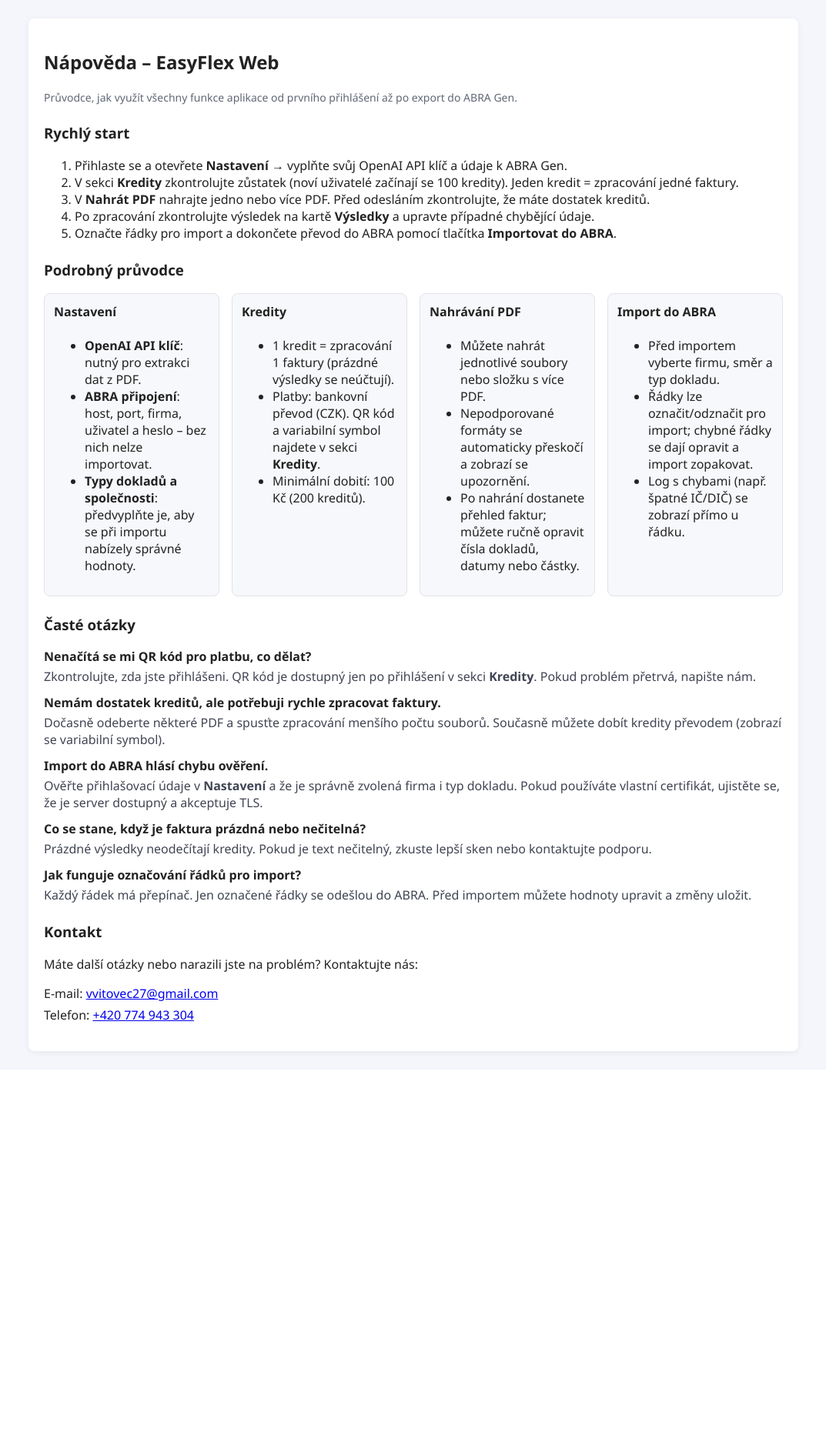
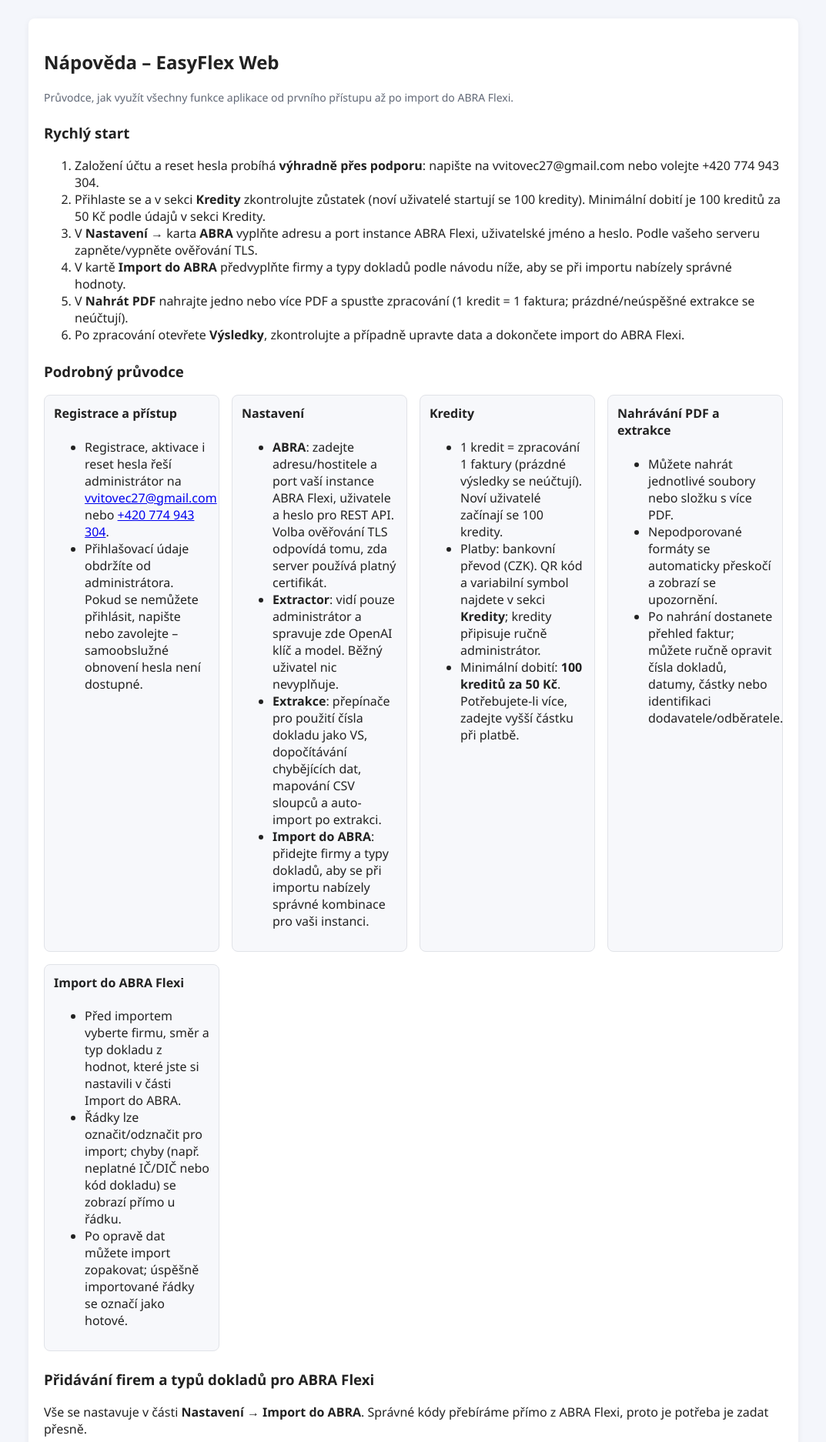
Before and after one commit to vvitovec/EasyFlex-WebApp, a Flask app: page /napoveda in a window 1280 px wide. Shown: the part 46-1920 px from the top of the page at 77% size, without its empty margins (103-1176 px from the left). Before the commit the page ends 1419 px from the top, so only its background shows below. Run offline with Flask 3, Linux system fonts and the light colour scheme.

Commit message:
Update help page guidance for ABRA Flexi

```diff
--- a/webapp/templates/help.html
+++ b/webapp/templates/help.html
@@ -3,16 +3,17 @@
 {% block content %}
 <div class="card">
 	<h2>Nápověda &ndash; EasyFlex Web</h2>
-	<p class="muted">Průvodce, jak využít všechny funkce aplikace od prvního přihlášení až po export do ABRA Gen.</p>
+	<p class="muted">Průvodce, jak využít všechny funkce aplikace od prvního přístupu až po import do ABRA Flexi.</p>
 
 	<section class="help-section">
 		<h3>Rychlý start</h3>
 		<ol>
-			<li>Přihlaste se a otevřete <strong>Nastavení</strong> &rarr; vyplňte svůj OpenAI API klíč a údaje k ABRA Gen.</li>
-			<li>V sekci <strong>Kredity</strong> zkontrolujte zůstatek (noví uživatelé začínají se 100 kredity). Jeden kredit = zpracování jedné faktury.</li>
-			<li>V <strong>Nahrát PDF</strong> nahrajte jedno nebo více PDF. Před odesláním zkontrolujte, že máte dostatek kreditů.</li>
-			<li>Po zpracování zkontrolujte výsledek na kartě <strong>Výsledky</strong> a upravte případné chybějící údaje.</li>
-			<li>Označte řádky pro import a dokončete převod do ABRA pomocí tlačítka <strong>Importovat do ABRA</strong>.</li>
+			<li>Založení účtu a reset hesla probíhá <strong>výhradně přes podporu</strong>: napište na {{ contact_email }} nebo volejte {{ contact_phone }}.</li>
+			<li>Přihlaste se a v sekci <strong>Kredity</strong> zkontrolujte zůstatek (noví uživatelé startují se 100 kredity). Minimální dobití je 100 kreditů za 50 Kč podle údajů v sekci Kredity.</li>
+			<li>V <strong>Nastavení</strong> &rarr; karta <strong>ABRA</strong> vyplňte adresu a port instance ABRA Flexi, uživatelské jméno a heslo. Podle vašeho serveru zapněte/vypněte ověřování TLS.</li>
+			<li>V kartě <strong>Import do ABRA</strong> předvyplňte firmy a typy dokladů podle návodu níže, aby se při importu nabízely správné hodnoty.</li>
+			<li>V <strong>Nahrát PDF</strong> nahrajte jedno nebo více PDF a spusťte zpracování (1 kredit = 1 faktura; prázdné/neúspěšné extrakce se neúčtují).</li>
+			<li>Po zpracování otevřete <strong>Výsledky</strong>, zkontrolujte a případně upravte data a dokončete import do ABRA Flexi.</li>
 		</ol>
 	</section>
 
@@ -20,36 +21,69 @@
 		<h3>Podrobný průvodce</h3>
 		<div class="help-grid">
 			<div class="help-tile">
+				<h4>Registrace a přístup</h4>
+				<ul>
+					<li>Registrace, aktivace i reset hesla řeší administrátor na <a href="mailto:{{ contact_email }}">{{ contact_email }}</a> nebo <a href="tel:{{ contact_phone }}">{{ contact_phone }}</a>.</li>
+					<li>Přihlašovací údaje obdržíte od administrátora. Pokud se nemůžete přihlásit, napište nebo zavolejte &ndash; samoobslužné obnovení hesla není dostupné.</li>
+				</ul>
+			</div>
+			<div class="help-tile">
 				<h4>Nastavení</h4>
 				<ul>
-					<li><strong>OpenAI API klíč</strong>: nutný pro extrakci dat z PDF.</li>
-					<li><strong>ABRA připojení</strong>: host, port, firma, uživatel a heslo &ndash; bez nich nelze importovat.</li>
-					<li><strong>Typy dokladů a společnosti</strong>: předvyplňte je, aby se při importu nabízely správné hodnoty.</li>
+					<li><strong>ABRA</strong>: zadejte adresu/hostitele a port vaší instance ABRA Flexi, uživatele a heslo pro REST API. Volba ověřování TLS odpovídá tomu, zda server používá platný certifikát.</li>
+					<li><strong>Extractor</strong>: vidí pouze administrátor a spravuje zde OpenAI klíč a model. Běžný uživatel nic nevyplňuje.</li>
+					<li><strong>Extrakce</strong>: přepínače pro použití čísla dokladu jako VS, dopočítávání chybějících dat, mapování CSV sloupců a auto-import po extrakci.</li>
+					<li><strong>Import do ABRA</strong>: přidejte firmy a typy dokladů, aby se při importu nabízely správné kombinace pro vaši instanci.</li>
 				</ul>
 			</div>
 			<div class="help-tile">
 				<h4>Kredity</h4>
 				<ul>
-					<li>1 kredit = zpracování 1 faktury (prázdné výsledky se neúčtují).</li>
-					<li>Platby: bankovní převod (CZK). QR kód a variabilní symbol najdete v sekci <strong>Kredity</strong>.</li>
-					<li>Minimální dobití: 100 Kč (200 kreditů).</li>
+					<li>1 kredit = zpracování 1 faktury (prázdné výsledky se neúčtují). Noví uživatelé začínají se 100 kredity.</li>
+					<li>Platby: bankovní převod (CZK). QR kód a variabilní symbol najdete v sekci <strong>Kredity</strong>; kredity připisuje ručně administrátor.</li>
+					<li>Minimální dobití: <strong>100 kreditů za 50 Kč</strong>. Potřebujete-li více, zadejte vyšší částku při platbě.</li>
 				</ul>
 			</div>
 			<div class="help-tile">
-				<h4>Nahrávání PDF</h4>
+				<h4>Nahrávání PDF a extrakce</h4>
 				<ul>
 					<li>Můžete nahrát jednotlivé soubory nebo složku s více PDF.</li>
 					<li>Nepodporované formáty se automaticky přeskočí a zobrazí se upozornění.</li>
-					<li>Po nahrání dostanete přehled faktur; můžete ručně opravit čísla dokladů, datumy nebo částky.</li>
+					<li>Po nahrání dostanete přehled faktur; můžete ručně opravit čísla dokladů, datumy, částky nebo identifikaci dodavatele/odběratele.</li>
 				</ul>
 			</div>
 			<div class="help-tile">
-				<h4>Import do ABRA</h4>
+				<h4>Import do ABRA Flexi</h4>
 				<ul>
-					<li>Před importem vyberte firmu, směr a typ dokladu.</li>
-					<li>Řádky lze označit/odznačit pro import; chybné řádky se dají opravit a import zopakovat.</li>
-					<li>Log s chybami (např. špatné IČ/DIČ) se zobrazí přímo u řádku.</li>
+					<li>Před importem vyberte firmu, směr a typ dokladu z hodnot, které jste si nastavili v části Import do ABRA.</li>
+					<li>Řádky lze označit/odznačit pro import; chyby (např. neplatné IČ/DIČ nebo kód dokladu) se zobrazí přímo u řádku.</li>
+					<li>Po opravě dat můžete import zopakovat; úspěšně importované řádky se označí jako hotové.</li>
 				</ul>
+			</div>
+		</div>
+	</section>
+
+	<section class="help-section">
+		<h3>Přidávání firem a typů dokladů pro ABRA Flexi</h3>
+		<p>Vše se nastavuje v části <strong>Nastavení</strong> &rarr; <strong>Import do ABRA</strong>. Správné kódy přebíráme přímo z ABRA Flexi, proto je potřeba je zadat přesně.</p>
+		<div class="help-grid">
+			<div class="help-tile">
+				<h4>Firmy</h4>
+				<ol>
+					<li>Otevřete <strong>Firmy pro ABRA</strong> a klikněte na <em>Přidat firmu</em>.</li>
+					<li><strong>Kód firmy</strong> zkopírujte z adresy webové verze ABRA Flexi: po přihlášení uvidíte v URL část <code>/c/<em>kod_firmy</em>/</code> (např. <code>.../c/mojefirma/...</code>). Stejný kód používá i REST API.</li>
+					<li><strong>Název</strong> je popisek pro váš přehled; doporučujeme použít oficiální název společnosti, aby šel snadno odlišit.</li>
+				</ol>
+			</div>
+			<div class="help-tile">
+				<h4>Typy dokladů</h4>
+				<ol>
+					<li>Nejprve mějte přidanou firmu, pro kterou typ vytváříte.</li>
+					<li>V ABRA Flexi otevřete číselník <strong>Typy dokladů</strong> v dané firmě (lze jej vyhledat přes vyhledávání nebo menu Nastavení).</li>
+					<li>Otevřete konkrétní typ (např. Faktura přijatá) a zkopírujte pole <strong>Kód</strong> / <strong>Zkratka</strong>. Stejná hodnota je vidět i v URL detailu typu dokladu.</li>
+					<li>V EasyFlex vyberte firmu, nastavte <strong>Směr</strong> (<code>faktura-prijata</code> pro dodavatelské faktury, <code>faktura-vydana</code> pro odběratelské) a vložte název i kód přesně tak, jak je v ABRA Flexi.</li>
+					<li>Uložte typ. Při importu se pak tento kód automaticky nabídne pro vybranou firmu a směr.</li>
+				</ol>
 			</div>
 		</div>
 	</section>
@@ -57,26 +91,29 @@
 	<section class="help-section">
 		<h3>Časté otázky</h3>
 		<dl class="faq">
+			<dt>Nemám účet nebo jsem zapomněl heslo, co dělat?</dt>
+			<dd>Registrace i obnova hesla se řeší výhradně přes administrátora na <a href="mailto:{{ contact_email }}">{{ contact_email }}</a> nebo <a href="tel:{{ contact_phone }}">{{ contact_phone }}</a>. Samoobsluha zatím není dostupná.</dd>
+
 			<dt>Nenačítá se mi QR kód pro platbu, co dělat?</dt>
-			<dd>Zkontrolujte, zda jste přihlášeni. QR kód je dostupný jen po přihlášení v sekci <strong>Kredity</strong>. Pokud problém přetrvá, napište nám.</dd>
+			<dd>Zkontrolujte, zda jste přihlášeni. QR kód je dostupný jen po přihlášení v sekci <strong>Kredity</strong>. Pokud problém přetrvá, napište nebo zavolejte na kontakty níže.</dd>
 
 			<dt>Nemám dostatek kreditů, ale potřebuji rychle zpracovat faktury.</dt>
-			<dd>Dočasně odeberte některé PDF a spusťte zpracování menšího počtu souborů. Současně můžete dobít kredity převodem (zobrazí se variabilní symbol).</dd>
+			<dd>Dočasně odeberte některé PDF a spusťte zpracování menšího počtu souborů. Současně můžete dobít minimálně 100 kreditů (50 Kč) převodem; variabilní symbol a QR kód jsou v sekci <strong>Kredity</strong>.</dd>
 
-			<dt>Import do ABRA hlásí chybu ověření.</dt>
-			<dd>Ověřte přihlašovací údaje v <strong>Nastavení</strong> a že je správně zvolená firma i typ dokladu. Pokud používáte vlastní certifikát, ujistěte se, že je server dostupný a akceptuje TLS.</dd>
+			<dt>Import do ABRA Flexi hlásí chybu ověření.</dt>
+			<dd>Ověřte přihlašovací údaje k ABRA Flexi (server, port, uživatel, heslo) a že je správně zvolená firma i kód typu dokladu. Pokud používáte vlastní certifikát, ověřte, že je server dostupný a volba ověřování TLS odpovídá jeho nastavení.</dd>
 
 			<dt>Co se stane, když je faktura prázdná nebo nečitelná?</dt>
 			<dd>Prázdné výsledky neodečítají kredity. Pokud je text nečitelný, zkuste lepší sken nebo kontaktujte podporu.</dd>
 
 			<dt>Jak funguje označování řádků pro import?</dt>
-			<dd>Každý řádek má přepínač. Jen označené řádky se odešlou do ABRA. Před importem můžete hodnoty upravit a změny uložit.</dd>
+			<dd>Každý řádek má přepínač. Jen označené řádky se odešlou do ABRA Flexi. Před importem můžete hodnoty upravit a změny uložit.</dd>
 		</dl>
 	</section>
 
 	<section class="help-section">
 		<h3>Kontakt</h3>
-		<p>Máte další otázky nebo narazili jste na problém? Kontaktujte nás:</p>
+		<p>Registrace, ztracené heslo i další otázky řešíme přímo. Kontaktujte nás:</p>
 		<ul class="contact-list">
 			<li>E-mail: <a href="mailto:{{ contact_email }}">{{ contact_email }}</a></li>
 			<li>Telefon: <a href="tel:{{ contact_phone }}">{{ contact_phone }}</a></li>
```
